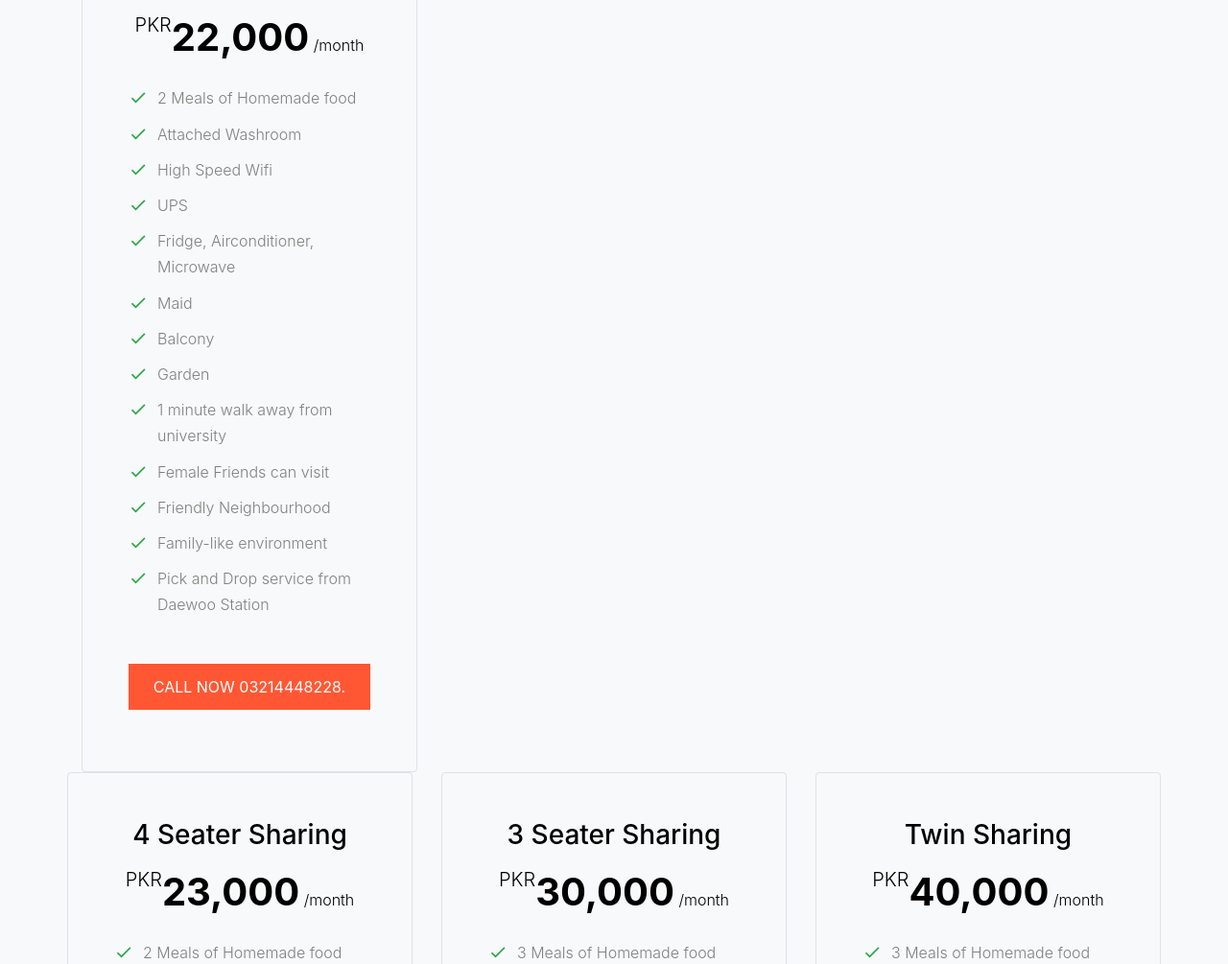
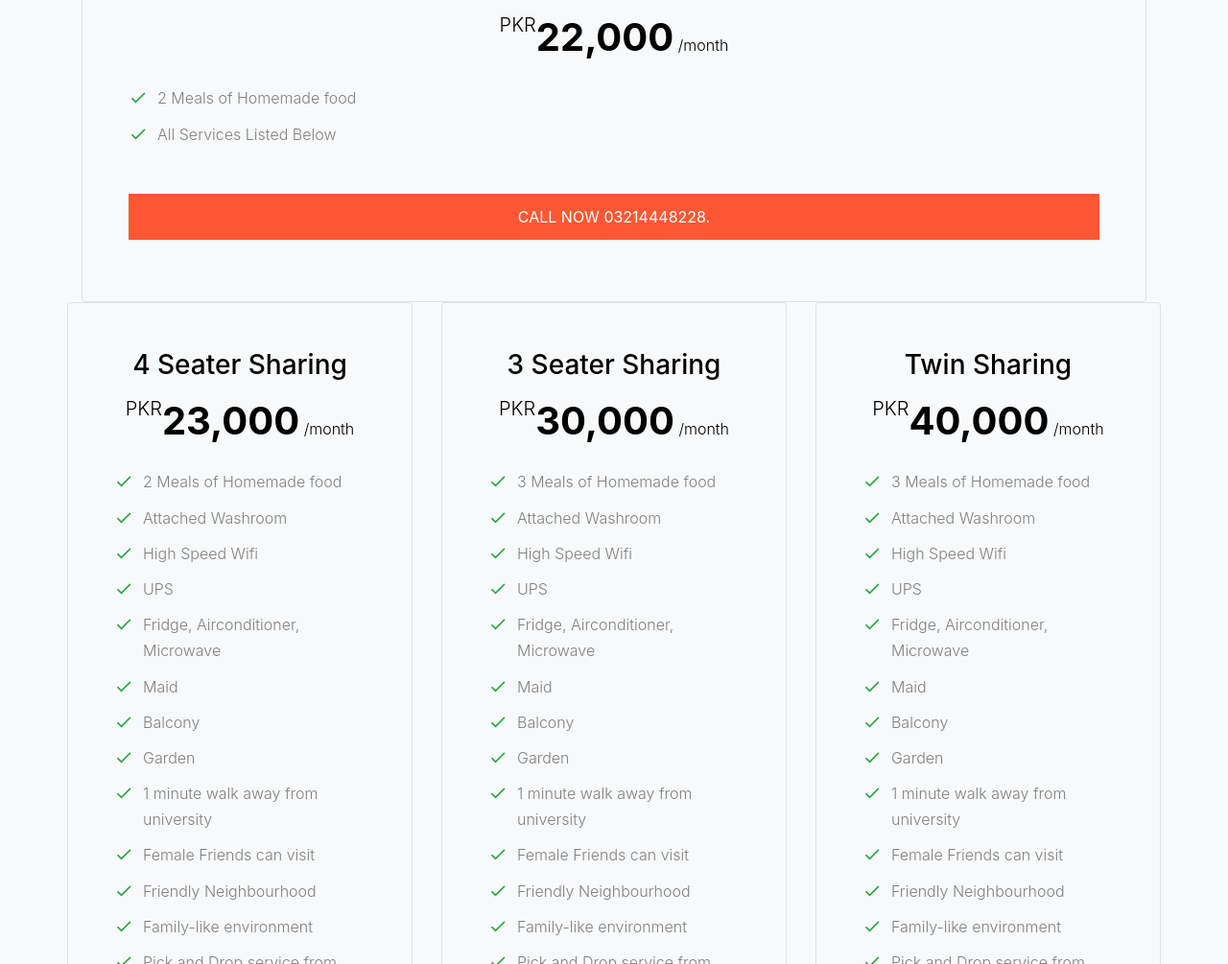
Before and after one commit to shaeelabbas96/FaisalTownGirlsHostel, a plain HTML site: page index.html in a window 1280 px wide. Shown: the part 5110-6115 px from the top of the page at 96% size. Drawn offline with Linux system fonts and the light colour scheme; files whose address does not match are found by name.

Commit message:
UI update

```diff
--- a/index.html
+++ b/index.html
@@ -421,24 +421,14 @@
           </div>
 
           <div class="row">
-            <div class="col-lg-4 col-md-6 mb-4 mb-lg-0 pricing">
+            <div class="col-lg-12 col-md-6 mb-4 mb-lg-0 pricing">
               <div class="border p-5 text-center rounded">
                 <h3> 5 Seater Sharing </h3>
                 <div class="price mb-3"><sup class="currency">PKR</sup><span class="number">22,000</span> <span class="per">/month</span></div>
                 <ul class="list-unstyled ul-check text-left success mb-5">
                   <li>2 Meals of Homemade food</li>
-                  <li>Attached Washroom</li>
-                  <li>High Speed Wifi</li>
-                  <li>UPS</li>
-                  <li>Fridge, Airconditioner, Microwave</li>
-                  <li>Maid</li>
-                  <li>Balcony</li>
-                  <li>Garden</li>
-                  <li>1 minute walk away from university</li>
-                  <li>Female Friends can visit</li>
-                  <li>Friendly Neighbourhood</li>
-                  <li>Family-like environment</li>
-                  <li>Pick and Drop service from Daewoo Station</li>
+                  <li>All Services Listed Below</li>
+
                 </ul>
                 <p><a href="tel:03214448228" class="btn btn-lg btn-primary rounded-0 btn-block">CALL NOW 03214448228.</a></p>
               </div>
```
